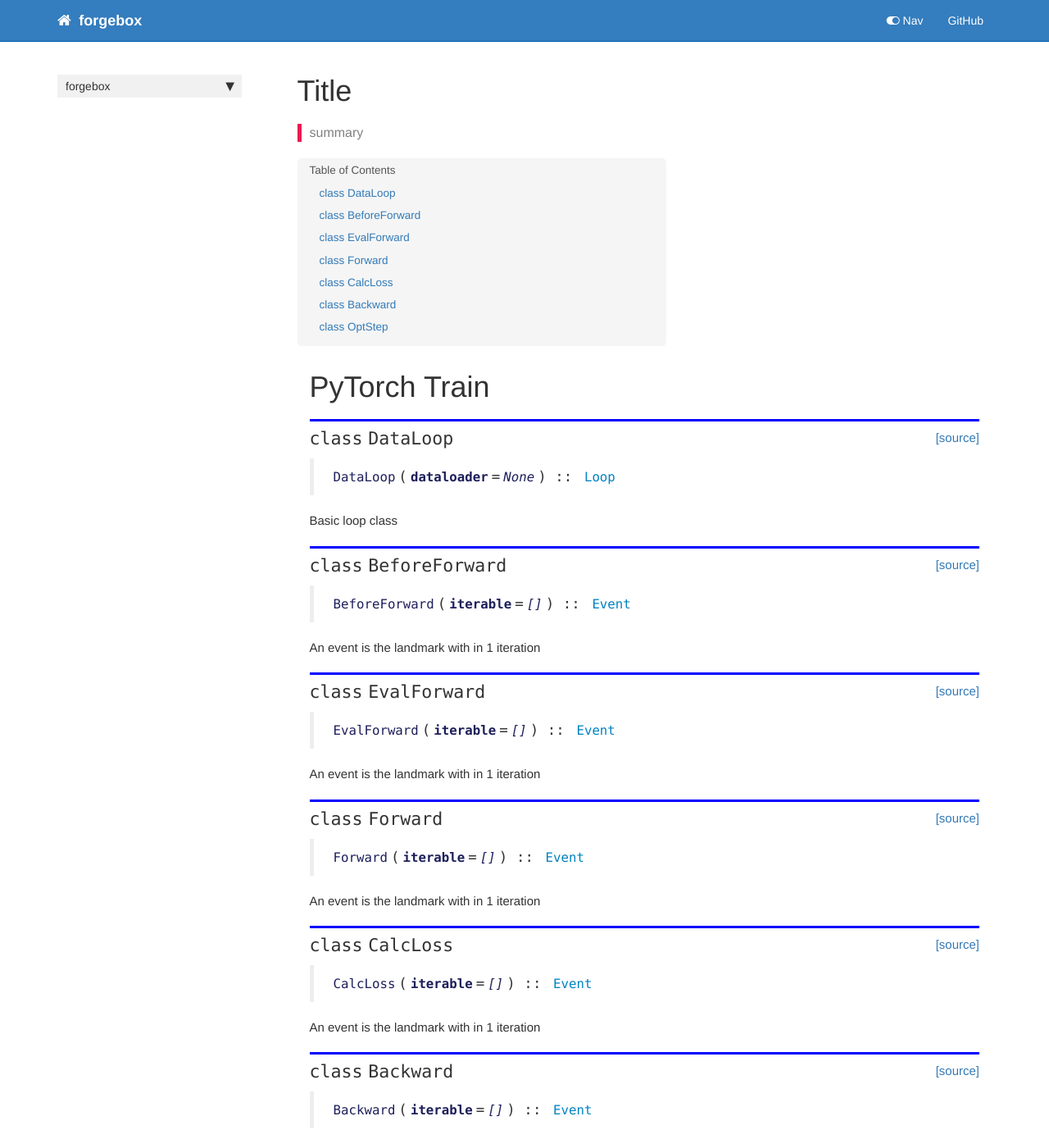
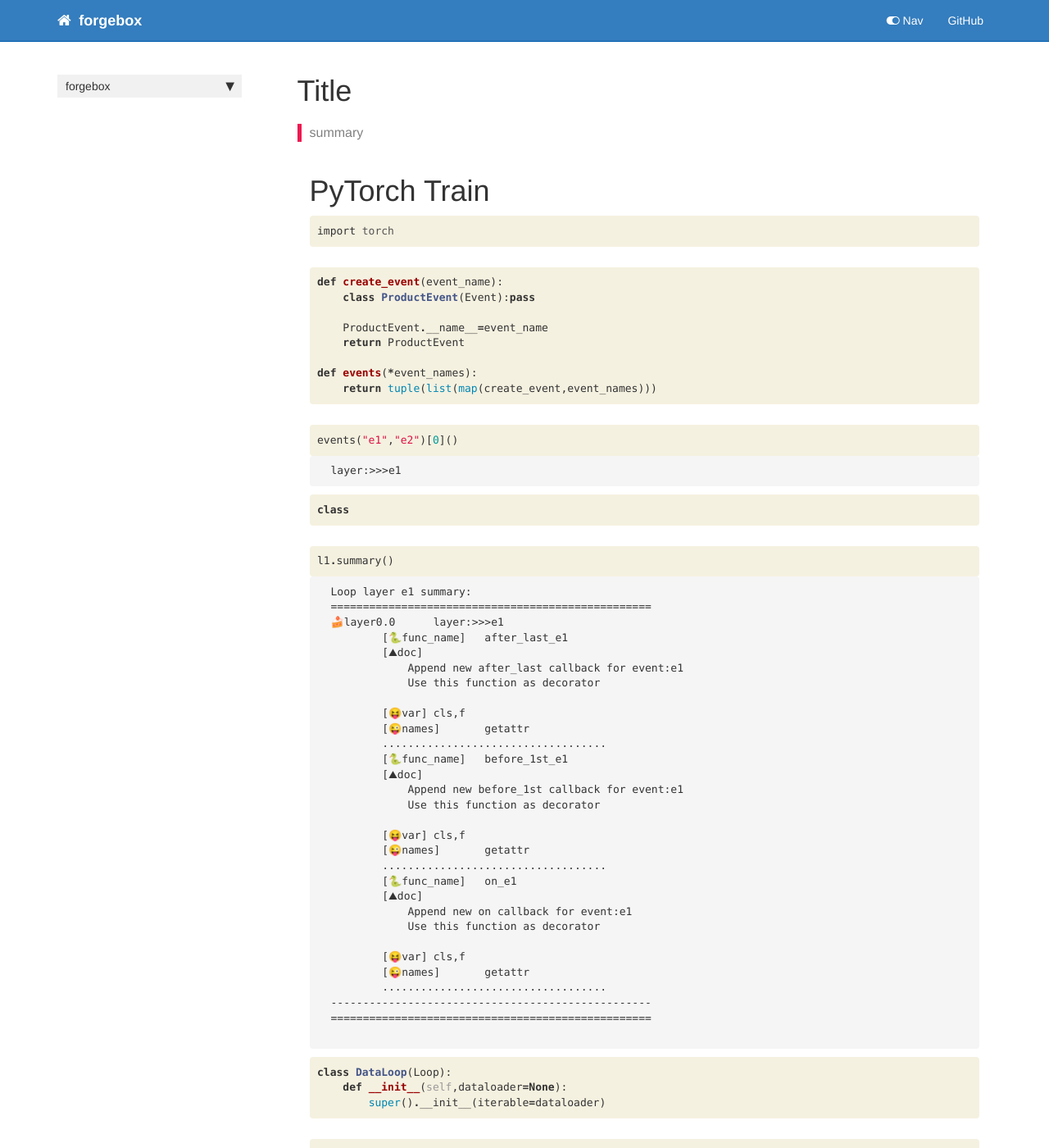
Before and after one commit to raynardj/forgebox, a Jekyll site: the page built from docs/train.html, in a window 1280 px wide and 1400 px high. Shown: the whole window at 82% size. Built offline with Jekyll 4.4.1, drawn with Linux system fonts in a browser that asks for light colours; nearby versions of some CDN libraries; comment, search, counter and statistics services are not loaded; some of the changed text lies outside the part shown.

Commit message:
fix double event callbacks in summary

```diff
--- a/docs/_data/sidebars/home_sidebar.yml
+++ b/docs/_data/sidebars/home_sidebar.yml
@@ -12,6 +12,9 @@ entries:
     - output: web,pdf
       title: Controllable loop process
       url: /loop
+    - output: web,pdf
+      title: Title
+      url: /train
     - output: web,pdf
       title: CUDA GPU Management
       url: /CUDA_GPU_Management
@@ -30,9 +33,6 @@ entries:
     - output: web,pdf
       title: Optimizer Mangement
       url: /optimizers
-    - output: web,pdf
-      title: 'Turbo '
-      url: /turbo
     output: web
     title: forgebox
   output: web
--- a/docs/sidebar.json
+++ b/docs/sidebar.json
@@ -2,12 +2,12 @@
   "forgebox": {
     "Overview": "/",
     "Controllable loop process": "/loop",
+    "Title": "/train",
     "CUDA GPU Management": "/CUDA_GPU_Management",
     "NLP data": "/bilstm-based-search-on-netflix-data",
     "create different file": "/create_different",
     "DataFrame PipeLine": "/dataframe_pipeline",
     "03 Imports": "/imports",
-    "Optimizer Mangement": "/optimizers",
-    "Turbo ": "/turbo"
+    "Optimizer Mangement": "/optimizers"
   }
 }
--- a/docs/train.html
+++ b/docs/train.html
@@ -33,6 +33,49 @@ summary: "summary"
 
 </div>
 <div class="cell border-box-sizing code_cell rendered">
+<div class="input">
+
+<div class="inner_cell">
+    <div class="input_area">
+<div class=" highlight hl-ipython3"><pre><span></span><span class="kn">import</span> <span class="nn">torch</span>
+</pre></div>
+
+    </div>
+</div>
+</div>
+
+</div>
+<div class="cell border-box-sizing code_cell rendered">
+<div class="input">
+
+<div class="inner_cell">
+    <div class="input_area">
+<div class=" highlight hl-ipython3"><pre><span></span><span class="k">def</span> <span class="nf">create_event</span><span class="p">(</span><span class="n">event_name</span><span class="p">):</span>
+    <span class="k">class</span> <span class="nc">ProductEvent</span><span class="p">(</span><span class="n">Event</span><span class="p">):</span><span class="k">pass</span>
+
+    <span class="n">ProductEvent</span><span class="o">.</span><span class="vm">__name__</span><span class="o">=</span><span class="n">event_name</span>
+    <span class="k">return</span> <span class="n">ProductEvent</span>
+
+<span class="k">def</span> <span class="nf">events</span><span class="p">(</span><span class="o">*</span><span class="n">event_names</span><span class="p">):</span>
+    <span class="k">return</span> <span class="nb">tuple</span><span class="p">(</span><span class="nb">list</span><span class="p">(</span><span class="nb">map</span><span class="p">(</span><span class="n">create_event</span><span class="p">,</span><span class="n">event_names</span><span class="p">)))</span>
+</pre></div>
+
+    </div>
+</div>
+</div>
+
+</div>
+<div class="cell border-box-sizing code_cell rendered">
+<div class="input">
+
+<div class="inner_cell">
+    <div class="input_area">
+<div class=" highlight hl-ipython3"><pre><span></span><span class="n">events</span><span class="p">(</span><span class="s2">&quot;e1&quot;</span><span class="p">,</span><span class="s2">&quot;e2&quot;</span><span class="p">)[</span><span class="mi">0</span><span class="p">]()</span>
+</pre></div>
+
+    </div>
+</div>
+</div>
 
 <div class="output_wrapper">
 <div class="output">
@@ -40,11 +83,9 @@ summary: "summary"
 <div class="output_area">
 
 
-<div class="output_markdown rendered_html output_subarea ">
-<h2 id="DataLoop" class="doc_header"><code>class</code> <code>DataLoop</code><a href="" class="source_link" style="float:right">[source]</a></h2><blockquote><p><code>DataLoop</code>(<strong><code>dataloader</code></strong>=<em><code>None</code></em>) :: <a href="/forgebox/loop#Loop"><code>Loop</code></a></p>
-</blockquote>
-<p>Basic loop class</p>
 
+<div class="output_text output_subarea output_execute_result">
+<pre>layer:&gt;&gt;&gt;e1</pre>
 </div>
 
 </div>
@@ -54,20 +95,68 @@ summary: "summary"
 
 </div>
 <div class="cell border-box-sizing code_cell rendered">
+<div class="input">
+
+<div class="inner_cell">
+    <div class="input_area">
+<div class=" highlight hl-ipython3"><pre><span></span><span class="k">class</span>
+</pre></div>
+
+    </div>
+</div>
+</div>
+
+</div>
+<div class="cell border-box-sizing code_cell rendered">
+<div class="input">
+
+<div class="inner_cell">
+    <div class="input_area">
+<div class=" highlight hl-ipython3"><pre><span></span><span class="n">l1</span><span class="o">.</span><span class="n">summary</span><span class="p">()</span>
+</pre></div>
+
+    </div>
+</div>
+</div>
 
 <div class="output_wrapper">
 <div class="output">
 
 <div class="output_area">
 
+<div class="output_subarea output_stream output_stdout output_text">
+<pre>Loop layer e1 summary:
+==================================================
+🍰layer0.0	layer:&gt;&gt;&gt;e1
+	[🐍func_name]	after_last_e1
+	[⛰doc]
+            Append new after_last callback for event:e1
+            Use this function as decorator
 
-<div class="output_markdown rendered_html output_subarea ">
-<h2 id="BeforeForward" class="doc_header"><code>class</code> <code>BeforeForward</code><a href="" class="source_link" style="float:right">[source]</a></h2><blockquote><p><code>BeforeForward</code>(<strong><code>iterable</code></strong>=<em><code>[]</code></em>) :: <a href="/forgebox/loop#Event"><code>Event</code></a></p>
-</blockquote>
-<p>An event is the landmark with in 1 iteration</p>
+	[😝var]	cls,f
+	[😜names]	getattr
+	...................................
+	[🐍func_name]	before_1st_e1
+	[⛰doc]
+            Append new before_1st callback for event:e1
+            Use this function as decorator
 
+	[😝var]	cls,f
+	[😜names]	getattr
+	...................................
+	[🐍func_name]	on_e1
+	[⛰doc]
+            Append new on callback for event:e1
+            Use this function as decorator
+
+	[😝var]	cls,f
+	[😜names]	getattr
+	...................................
+--------------------------------------------------
+==================================================
+
+</pre>
 </div>
-
 </div>
 
 </div>
@@ -75,106 +164,16 @@ summary: "summary"
 
 </div>
 <div class="cell border-box-sizing code_cell rendered">
+<div class="input">
 
-<div class="output_wrapper">
-<div class="output">
+<div class="inner_cell">
+    <div class="input_area">
+<div class=" highlight hl-ipython3"><pre><span></span><span class="k">class</span> <span class="nc">DataLoop</span><span class="p">(</span><span class="n">Loop</span><span class="p">):</span>
+    <span class="k">def</span> <span class="nf">__init__</span><span class="p">(</span><span class="bp">self</span><span class="p">,</span><span class="n">dataloader</span><span class="o">=</span><span class="kc">None</span><span class="p">):</span>
+        <span class="nb">super</span><span class="p">()</span><span class="o">.</span><span class="fm">__init__</span><span class="p">(</span><span class="n">iterable</span><span class="o">=</span><span class="n">dataloader</span><span class="p">)</span>
+</pre></div>
 
-<div class="output_area">
-
-
-<div class="output_markdown rendered_html output_subarea ">
-<h2 id="EvalForward" class="doc_header"><code>class</code> <code>EvalForward</code><a href="" class="source_link" style="float:right">[source]</a></h2><blockquote><p><code>EvalForward</code>(<strong><code>iterable</code></strong>=<em><code>[]</code></em>) :: <a href="/forgebox/loop#Event"><code>Event</code></a></p>
-</blockquote>
-<p>An event is the landmark with in 1 iteration</p>
-
-</div>
-
-</div>
-
-</div>
-</div>
-
-</div>
-<div class="cell border-box-sizing code_cell rendered">
-
-<div class="output_wrapper">
-<div class="output">
-
-<div class="output_area">
-
-
-<div class="output_markdown rendered_html output_subarea ">
-<h2 id="Forward" class="doc_header"><code>class</code> <code>Forward</code><a href="" class="source_link" style="float:right">[source]</a></h2><blockquote><p><code>Forward</code>(<strong><code>iterable</code></strong>=<em><code>[]</code></em>) :: <a href="/forgebox/loop#Event"><code>Event</code></a></p>
-</blockquote>
-<p>An event is the landmark with in 1 iteration</p>
-
-</div>
-
-</div>
-
-</div>
-</div>
-
-</div>
-<div class="cell border-box-sizing code_cell rendered">
-
-<div class="output_wrapper">
-<div class="output">
-
-<div class="output_area">
-
-
-<div class="output_markdown rendered_html output_subarea ">
-<h2 id="CalcLoss" class="doc_header"><code>class</code> <code>CalcLoss</code><a href="" class="source_link" style="float:right">[source]</a></h2><blockquote><p><code>CalcLoss</code>(<strong><code>iterable</code></strong>=<em><code>[]</code></em>) :: <a href="/forgebox/loop#Event"><code>Event</code></a></p>
-</blockquote>
-<p>An event is the landmark with in 1 iteration</p>
-
-</div>
-
-</div>
-
-</div>
-</div>
-
-</div>
-<div class="cell border-box-sizing code_cell rendered">
-
-<div class="output_wrapper">
-<div class="output">
-
-<div class="output_area">
-
-
-<div class="output_markdown rendered_html output_subarea ">
-<h2 id="Backward" class="doc_header"><code>class</code> <code>Backward</code><a href="" class="source_link" style="float:right">[source]</a></h2><blockquote><p><code>Backward</code>(<strong><code>iterable</code></strong>=<em><code>[]</code></em>) :: <a href="/forgebox/loop#Event"><code>Event</code></a></p>
-</blockquote>
-<p>An event is the landmark with in 1 iteration</p>
-
-</div>
-
-</div>
-
-</div>
-</div>
-
-</div>
-<div class="cell border-box-sizing code_cell rendered">
-
-<div class="output_wrapper">
-<div class="output">
-
-<div class="output_area">
-
-
-<div class="output_markdown rendered_html output_subarea ">
-<h2 id="OptStep" class="doc_header"><code>class</code> <code>OptStep</code><a href="" class="source_link" style="float:right">[source]</a></h2><blockquote><p><code>OptStep</code>(<strong><code>iterable</code></strong>=<em><code>[]</code></em>) :: <a href="/forgebox/loop#Event"><code>Event</code></a></p>
-</blockquote>
-<p>An event is the landmark with in 1 iteration</p>
-
-</div>
-
-</div>
-
+    </div>
 </div>
 </div>
 
@@ -200,10 +199,13 @@ summary: "summary"
 <div class=" highlight hl-ipython3"><pre><span></span><span class="k">class</span> <span class="nc">LoopStack</span><span class="p">:</span>
     <span class="nd">@classmethod</span>
     <span class="k">def</span> <span class="nf">from_Loops</span><span class="p">(</span><span class="bp">cls</span><span class="p">,</span><span class="o">*</span><span class="n">Loops</span><span class="p">):</span>
-        <span class="bp">cls</span><span class="o">.</span><span class="n">Loops</span> <span class="o">=</span> <span class="n">Loops</span>
+        <span class="bp">cls</span><span class="o">.</span><span class="n">Loops</span> <span class="o">=</span> <span class="nb">dict</span><span class="p">()</span>
+        <span class="k">for</span> <span class="n">L</span> <span class="ow">in</span> <span class="n">Loops</span><span class="p">:</span>
+            <span class="nb">setattr</span><span class="p">(</span><span class="bp">cls</span><span class="p">,</span><span class="n">L</span><span class="o">.</span><span class="vm">__name__</span><span class="p">,</span><span class="n">L</span><span class="p">)</span>
+            <span class="bp">cls</span><span class="o">.</span><span class="n">Loops</span><span class="o">.</span><span class="n">update</span><span class="p">({</span><span class="n">L</span><span class="o">.</span><span class="vm">__name__</span><span class="p">:</span><span class="n">L</span><span class="p">})</span>
         <span class="k">def</span> <span class="nf">init</span><span class="p">(</span><span class="bp">self</span><span class="p">,</span><span class="n">iterable</span><span class="o">=</span><span class="p">[]):</span>
             <span class="n">last</span> <span class="o">=</span> <span class="n">iterable</span>
-            <span class="k">for</span> <span class="n">L</span> <span class="ow">in</span> <span class="bp">self</span><span class="o">.</span><span class="n">Loops</span><span class="p">:</span>
+            <span class="k">for</span> <span class="n">k</span><span class="p">,</span><span class="n">L</span> <span class="ow">in</span> <span class="bp">self</span><span class="o">.</span><span class="n">Loops</span><span class="o">.</span><span class="n">items</span><span class="p">():</span>
                 <span class="n">layer</span> <span class="o">=</span> <span class="n">L</span><span class="p">(</span><span class="n">last</span><span class="p">)</span>
                 <span class="n">last</span> <span class="o">=</span> <span class="n">layer</span>
             <span class="bp">self</span><span class="o">.</span><span class="n">layer</span> <span class="o">=</span> <span class="n">last</span>
@@ -215,7 +217,7 @@ summary: "summary"
         <span class="k">return</span> <span class="nb">getattr</span><span class="p">(</span><span class="bp">self</span><span class="o">.</span><span class="n">layer</span><span class="p">,</span><span class="n">k</span><span class="p">)</span>
 
     <span class="k">def</span> <span class="nf">__repr__</span><span class="p">(</span><span class="bp">self</span><span class="p">):</span>
-        <span class="k">return</span> <span class="n">f</span><span class="s2">&quot;LoopStack with</span><span class="se">\n\t</span><span class="s2">&quot;</span><span class="o">+</span><span class="s2">&quot;</span><span class="se">\n\t</span><span class="s2">&quot;</span><span class="o">.</span><span class="n">join</span><span class="p">()</span>
+        <span class="k">return</span> <span class="n">f</span><span class="s2">&quot;LoopStack with</span><span class="se">\n\t</span><span class="s2">&quot;</span><span class="o">+</span><span class="s2">&quot;</span><span class="se">\n\t</span><span class="s2">&quot;</span><span class="o">.</span><span class="n">join</span><span class="p">(</span><span class="bp">self</span><span class="o">.</span><span class="n">Loops</span><span class="o">.</span><span class="n">keys</span><span class="p">())</span>
 </pre></div>
 
     </div>
@@ -228,8 +230,8 @@ summary: "summary"
 
 <div class="inner_cell">
     <div class="input_area">
-<div class=" highlight hl-ipython3"><pre><span></span><span class="n">STANDARD_TRAIN_PROCESS</span> <span class="o">=</span> <span class="p">[</span><span class="n">BeforeForward</span><span class="p">,</span><span class="n">Forward</span><span class="p">,</span><span class="n">CalcLoss</span><span class="p">,</span><span class="n">Backward</span><span class="p">,</span><span class="n">OptStep</span><span class="p">]</span>
-<span class="n">STANDARD_EVAL_PROCESS</span> <span class="o">=</span> <span class="p">[</span><span class="n">BeforeForward</span><span class="p">,</span><span class="n">EvalForward</span><span class="p">,</span><span class="n">CalcLoss</span><span class="p">]</span>
+<div class=" highlight hl-ipython3"><pre><span></span><span class="n">STANDARD_TRAIN_PROCESS</span> <span class="o">=</span> <span class="n">events</span><span class="p">(</span><span class="s2">&quot;PREPROCESS&quot;</span><span class="p">,</span><span class="s2">&quot;FORWARD&quot;</span><span class="p">,</span><span class="s2">&quot;CALC_LOSS&quot;</span><span class="p">,</span><span class="s2">&quot;BACKWARD&quot;</span><span class="p">,</span><span class="s2">&quot;OPTIMIZING&quot;</span><span class="p">,</span><span class="s2">&quot;METRICS&quot;</span><span class="p">)</span>
+<span class="n">STANDARD_EVAL_PROCESS</span> <span class="o">=</span> <span class="n">events</span><span class="p">(</span><span class="s2">&quot;PREPROCESS&quot;</span><span class="p">,</span><span class="s2">&quot;EVAL_SCOPE&quot;</span><span class="p">,</span><span class="s2">&quot;FORWARD&quot;</span><span class="p">,</span><span class="s2">&quot;CALC_LOSS&quot;</span><span class="p">,</span><span class="s2">&quot;METRICS&quot;</span><span class="p">)</span>
 </pre></div>
 
     </div>
@@ -262,6 +264,44 @@ summary: "summary"
 </pre></div>
 
     </div>
+</div>
+</div>
+
+</div>
+<div class="cell border-box-sizing code_cell rendered">
+<div class="input">
+
+<div class="inner_cell">
+    <div class="input_area">
+<div class=" highlight hl-ipython3"><pre><span></span><span class="n">train_loop</span>
+</pre></div>
+
+    </div>
+</div>
+</div>
+
+<div class="output_wrapper">
+<div class="output">
+
+<div class="output_area">
+
+
+
+<div class="output_text output_subarea output_execute_result">
+<pre>LoopStack with
+	DataLoop
+	ProgressBar
+	Tolerate
+	PREPROCESS
+	FORWARD
+	CALC_LOSS
+	BACKWARD
+	OPTIMIZING
+	METRICS</pre>
+</div>
+
+</div>
+
 </div>
 </div>
 
--- a/forgebox/__init__.py
+++ b/forgebox/__init__.py
@@ -1 +1 @@
-__version__ = "0.1.8"
+__version__ = "0.1.9"
--- a/forgebox/_nbdev.py
+++ b/forgebox/_nbdev.py
@@ -39,6 +39,7 @@ index = {"method4all": "10_loop.ipynb",
          "Opts": "optimizers.ipynb"}
 
 modules = ["loop.py",
+           "loops.py",
            "ftorch/cuda.py",
            "data/nlp.py",
            "pipe.py",
```
Also changed, not shown: docs/imports.html (+1 -28 lines), docs/loop.html (+48 -104 lines), forgebox/imports.py (+3 -4 lines), forgebox/loop.py (+17 -15 lines), forgebox/loops.py (+1 -35 lines), 3 other files.
